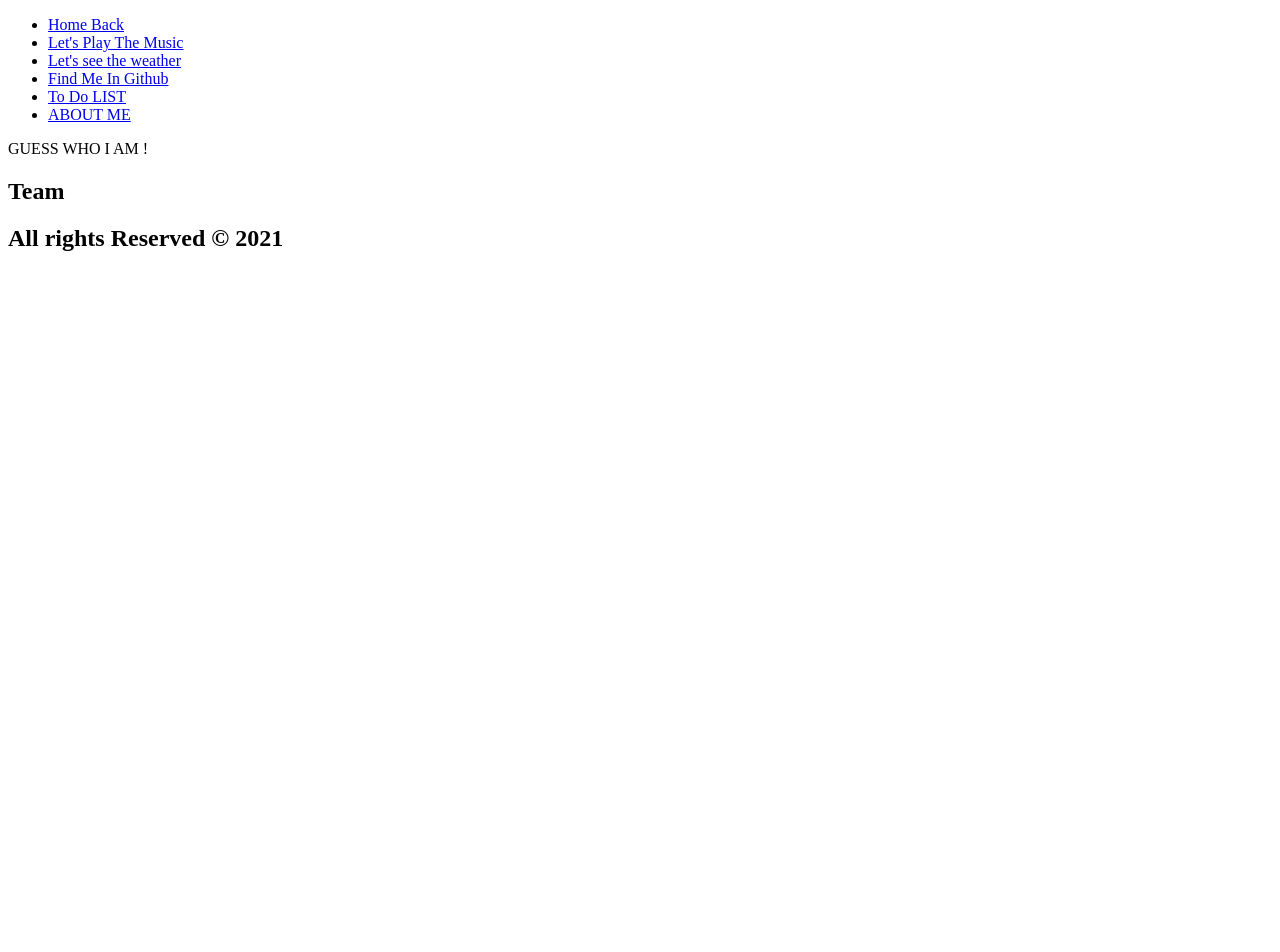
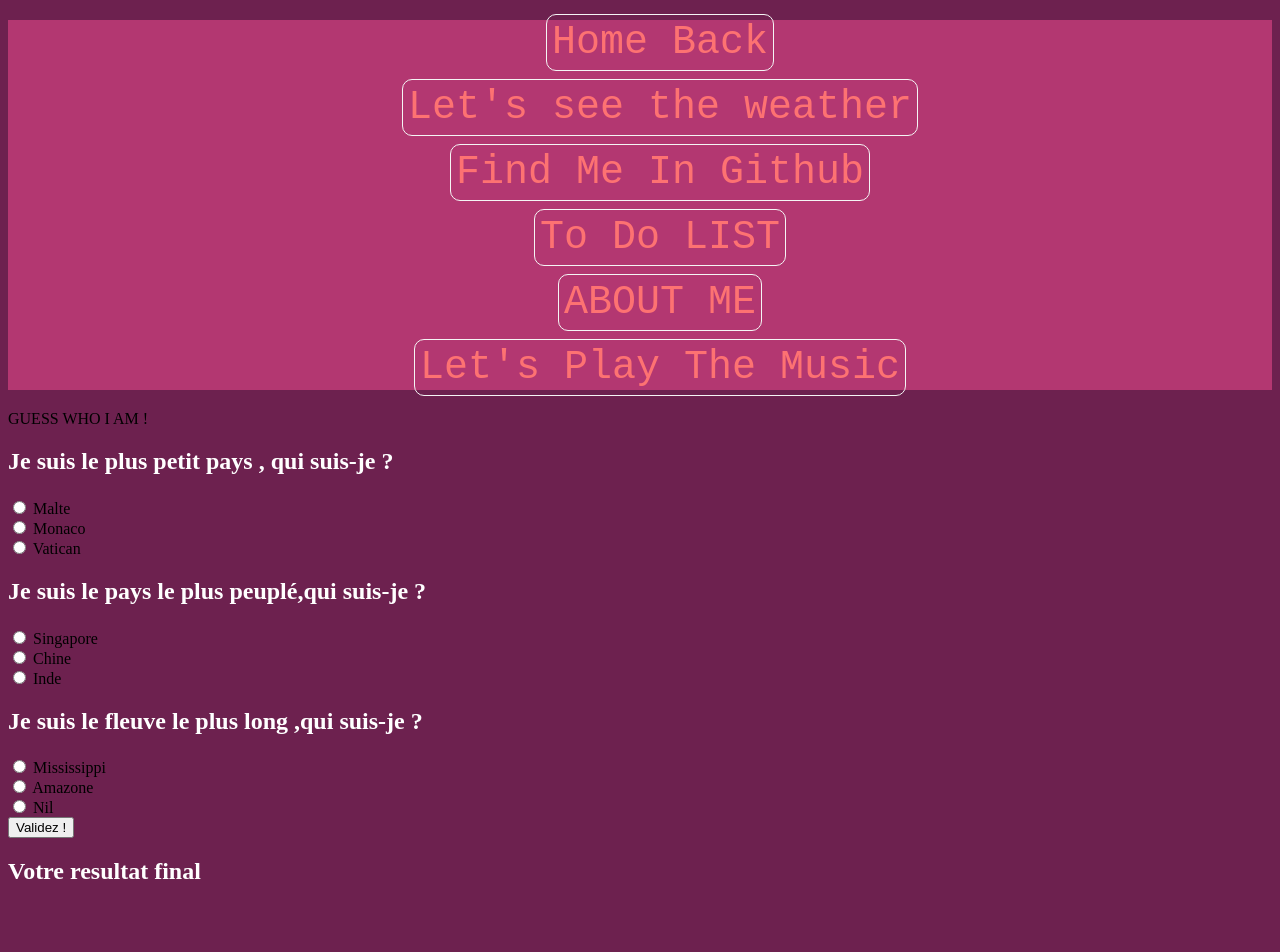
Before and after one commit to NicolasMauriceFtip/JavaCreep2, a plain HTML site: page quiz/quiz.html in a window 1280 px wide. Shown: the top 952 px of the page. Before the commit the page ends 800 px from the top, so only its background shows below. Drawn offline with Linux system fonts and the light colour scheme.

Commit message:
quiz html

```diff
--- a/quiz/quiz.html
+++ b/quiz/quiz.html
@@ -3,30 +3,92 @@
 <head>
     <meta charset="UTF-8">
     <meta name="viewport" content="width=device-width, initial-scale=1.0">
+    <link href="../design/style.css" rel="stylesheet">
     <title>GUESS WHO I AM !</title>
 </head>
 <body>
     <header>
         <nav>
             <ul>
-            <li><a href="../Home/index.html">Home Back</a></li>
-            <li><a href="../music/music.html">Let's Play The Music</a></li>
-            <li><a href="../Meteo/meteo.html">Let's see the weather</a></li>
-            <li><a href="../GitHub/github.html">Find Me In Github </a></li>
-            <li><a href="../ToDoList/todolist.html">To Do LIST</a></li>
-            <li><a href="../JSON/json.html">ABOUT ME </a></li>
+                <li><a href="../Home/index.html">Home Back</a></li>
+                <li><a href="../Meteo/meteo.html">Let's see the weather</a></li>
+                <li><a href="../Github/github.html">Find Me In Github </a></li>
+                <li><a href="../ToDoList/todolist.html">To Do LIST</a></li>
+                <li><a href="../JSON/json.html">ABOUT ME </a></li>
+                <li><a href="../music/music.html">Let's Play The Music</a></li>
             </ul>
-      </nav>
+       </nav>
 </header>
 <main>
     <p> GUESS WHO I AM !  </p>
+    <div class="container">
+        <form class="quiz-form">
+            <div class="question">
+                <h2> Je suis le plus petit pays , qui suis-je ? </h2>
+                 <div>
+                     <input type="radio" id="malte" name="q1" value="a">
+                     <label for="malte">Malte</label>
+                 </div>
+                 <div>
+                    <input type="radio" id="monaco" name="q1" value="b">
+                    <label for="monaco">Monaco</label>
+                </div>
+                <div>
+                    <input type="radio" id="vatican" name="q1" value="c">
+                    <label for="vatican">Vatican</label>
+                </div>
+            </div>
+            <div class="question">
+                <h2> Je suis le pays le plus peuplé,qui suis-je ? </h2>
+                 <div>
+                     <input type="radio" id="singapore" name="q2" value="a">
+                     <label for="singapore">Singapore</label>
+                 </div>
+                 <div>
+                    <input type="radio" id="chine" name="q2" value="b">
+                    <label for="chine">Chine</label>
+                </div>
+                <div>
+                    <input type="radio" id="inde" name="q2" value="c">
+                    <label for="inde">Inde</label>
+                </div>
+            </div>
+            <div class="question">
+
+                <h2> Je suis le fleuve le plus long ,qui suis-je ? </h2>
+                 <div>
+                     <input type="radio" id="mississippi" name="q3" value="a">
+                     <label for="mississippi">Mississippi</label>
+                 </div>
+                 <div>
+                    <input type="radio" id="amazone" name="q3" value="b">
+                    <label for="amazone">Amazone</label>
+                </div>
+                <div>
+                    <input type="radio" id="Nil" name="q3" value="c">
+                    <label for="Nil">Nil</label>
+                </div>
+
+            </div>
+            <button type="submit">Validez  !</button>
+        </form>
+    </div>
+    <div class="resultats">
+        <h2>Votre resultat final</h2>
+        <p class="aide"></p>
+        <p class="note"></p>
+      </div>
 
 
 </main>
 <footer>
-    <h2>Team </h2>
-    <h2> All rights Reserved &copy; 2021</h2>
+    <div class="footer">
+        <h2>Team JavaCreep</h2>
+        <h3>Léa-Rabeb-Jesusa-Alex-Nicolas</h3>
+        <h3> All rights reserved &copy; 2021</h3>
+    </div>
 </footer>
+<script src="quiz.html"></script>
 
 
 </body>
```
Also changed, not shown: 1 other file.
